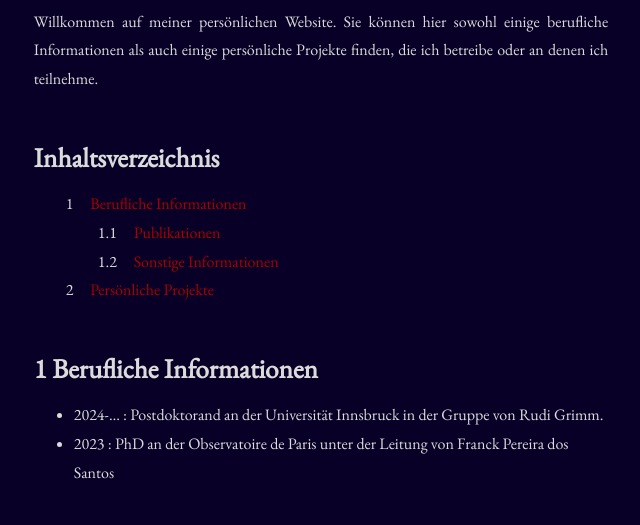
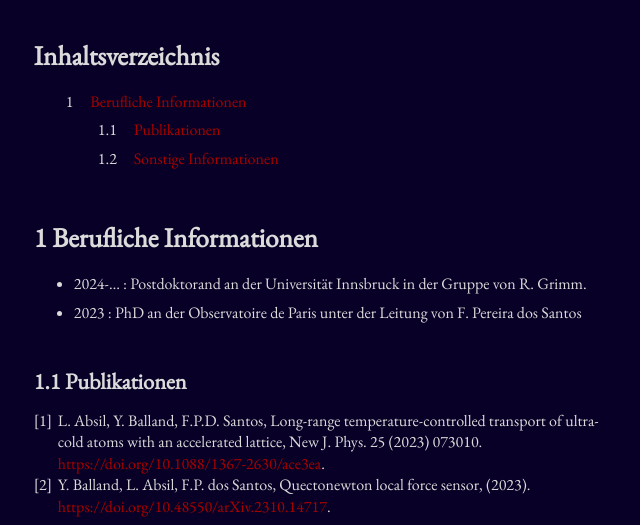
Before and after one commit to lucarabistouille/lucarabistouille.github.io, a plain HTML site: page index-DE.html in a window 1280 px wide. Shown: the part 209-734 px from the top of the page, without its empty margins (319-959 px from the left). Drawn offline with nearby package versions, Linux system fonts and the light colour scheme; a web font is replaced by a local one.

Commit message:
Update index-DE.html

```diff
--- a/index-DE.html
+++ b/index-DE.html
@@ -29,7 +29,6 @@
       </ul>
     </div>
 
-    <p>Willkommen auf meiner persönlichen Website. Sie können hier sowohl einige berufliche Informationen als auch einige persönliche Projekte finden, die ich betreibe oder an denen ich teilnehme.</p>
   </header>
 
   <main><article>
@@ -41,14 +40,14 @@
           <li><a href="#carr-pub">Publikationen</a></li>
           <li><a href="#carr-info">Sonstige Informationen</a></li>
         </ol>
-        <li><a href="#pers">Persönliche Projekte</a></li>
+        <!--<li><a href="#pers">Persönliche Projekte</a></li>-->
       </ol>
     </nav>
 
     <h2 id="carr">Berufliche Informationen</h2>
     <ul>
-      <li>2024-… : Postdoktorand an der Universität Innsbruck in der Gruppe von Rudi Grimm.</li>
-      <li>2023 : PhD an der Observatoire de Paris unter der Leitung von Franck Pereira dos Santos</li>
+      <li>2024-… : Postdoktorand an der Universität Innsbruck in der Gruppe von R. Grimm.</li>
+      <li>2023 : PhD an der Observatoire de Paris unter der Leitung von F. Pereira dos Santos</li>
     </ul>
 
     <h3 id="carr-pub">Publikationen</h3>
```
